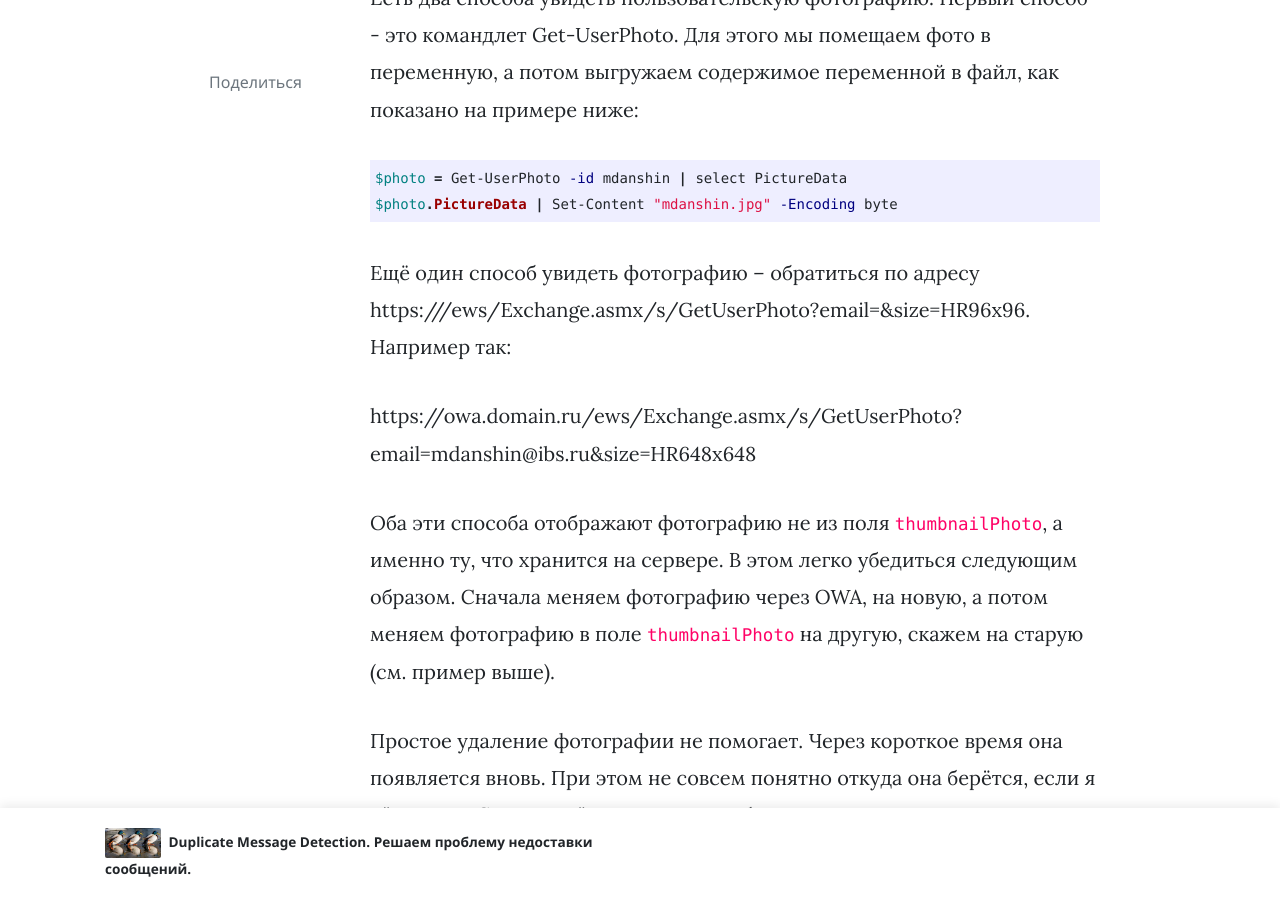
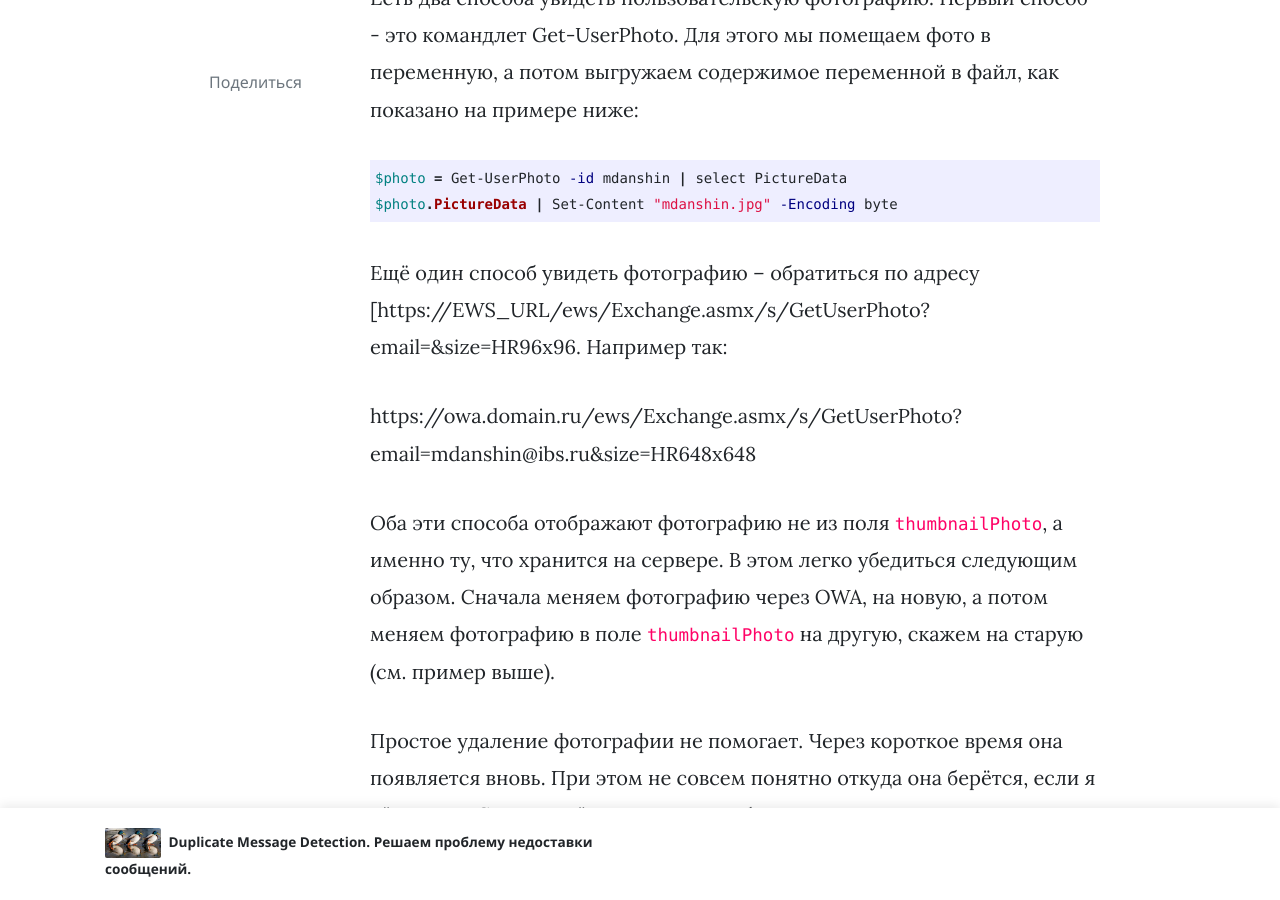
Before and after one commit to mdanshin/mdanshin.github.io, a Jekyll site: the page built from _posts/2019-10-03-Exchange Photos.md, in a window 1280 px wide and 900 px high, scrolled down 2631 px. Built offline with Jekyll 4.4.1, drawn with Linux system fonts in a browser that asks for light colours; nearby versions of some CDN libraries; comment, search, counter and statistics services are not loaded; some of the changed lines change nothing that is shown.

Commit message:
some fix

````diff
--- a/_posts/2019-10-03-Exchange Photos.md
+++ b/_posts/2019-10-03-Exchange Photos.md
@@ -34,7 +34,7 @@
 $photo.PictureData | Set-Content "mdanshin.jpg" -Encoding byte
 ```
 
-Ещё один способ увидеть фотографию – обратиться по адресу https://<EWS URL>/ews/Exchange.asmx/s/GetUserPhoto?email=<USER EMAIL>&size=HR96x96. Например так:
+Ещё один способ увидеть фотографию – обратиться по адресу [https://EWS_URL/ews/Exchange.asmx/s/GetUserPhoto?email=<USER EMAIL>&size=HR96x96. Например так:
 
 https://owa.domain.ru/ews/Exchange.asmx/s/GetUserPhoto?email=mdanshin@ibs.ru&size=HR648x648
 
````
